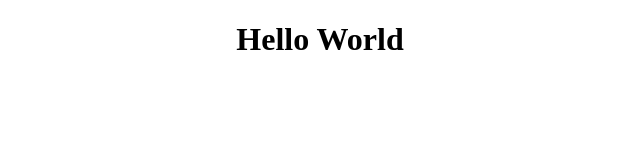
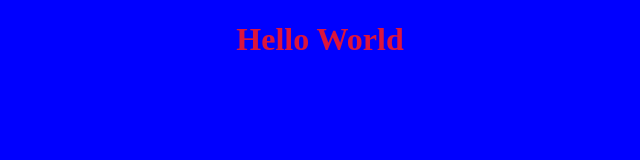
Before and after one commit to Andrea-Pomati/htmlcss-hello, a plain HTML site: page index.html in a window 1280 px wide. Shown: the whole page, without its empty margins (320-960 px from the left). Drawn offline with Linux system fonts and the light colour scheme.

Commit message:
aggiunto colore h1 ed il colore dello sfondo in css

```diff
--- a/helloworld.css
+++ b/helloworld.css
@@ -1 +1,3 @@
 h1 {text-align: center;}
+h1 {color: crimson;}
+body {background-color: blue;}
```
